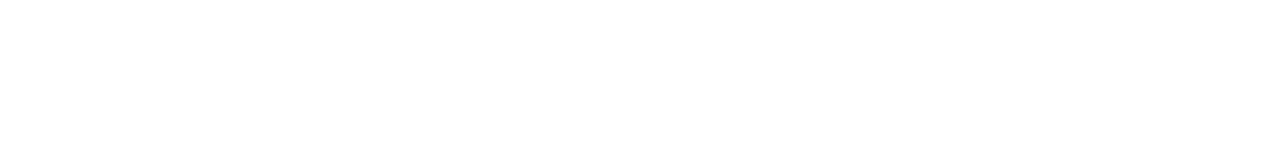
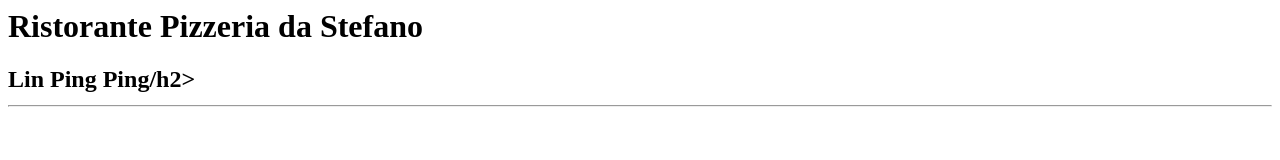
Before and after one commit to qelso/dastefanopizzeria, a plain HTML site: page index.html in a window 1280 px wide. Drawn offline with Linux system fonts and the light colour scheme.

Commit message:
Update index.html

```diff
--- a/index.html
+++ b/index.html
@@ -1,12 +1,14 @@
 <html>
    <head>
      <title>
-       Ristorante Pizzeria da Stefano - Proprietaria: Lin Ping Ping
+       Da stefano
      </title>
   </head>
 
    <body>
-
+      <h1>Ristorante Pizzeria da Stefano</h1>
+      <h2>Lin Ping Ping/h2>
+         <hr></hr>
   </body>
 
 </html>
```
